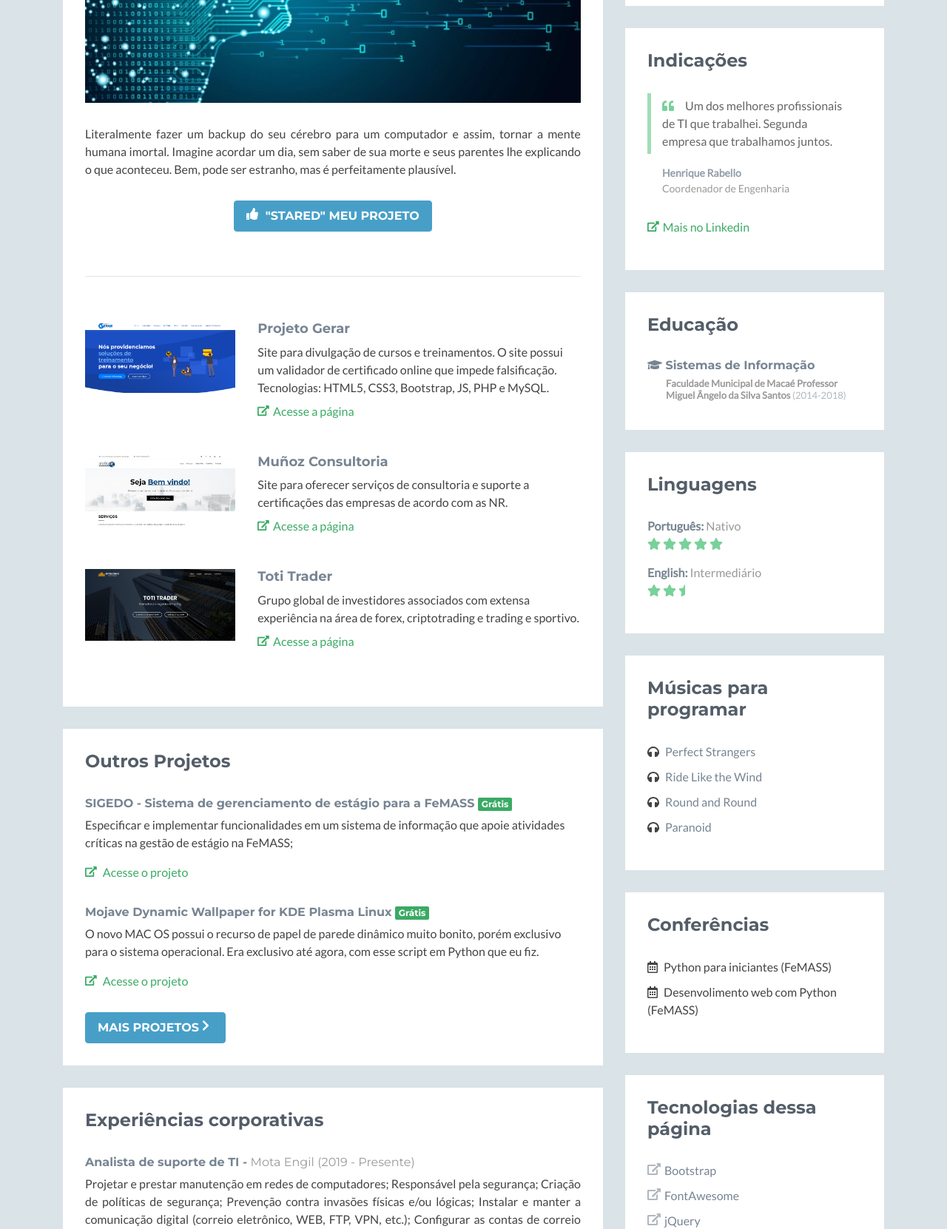
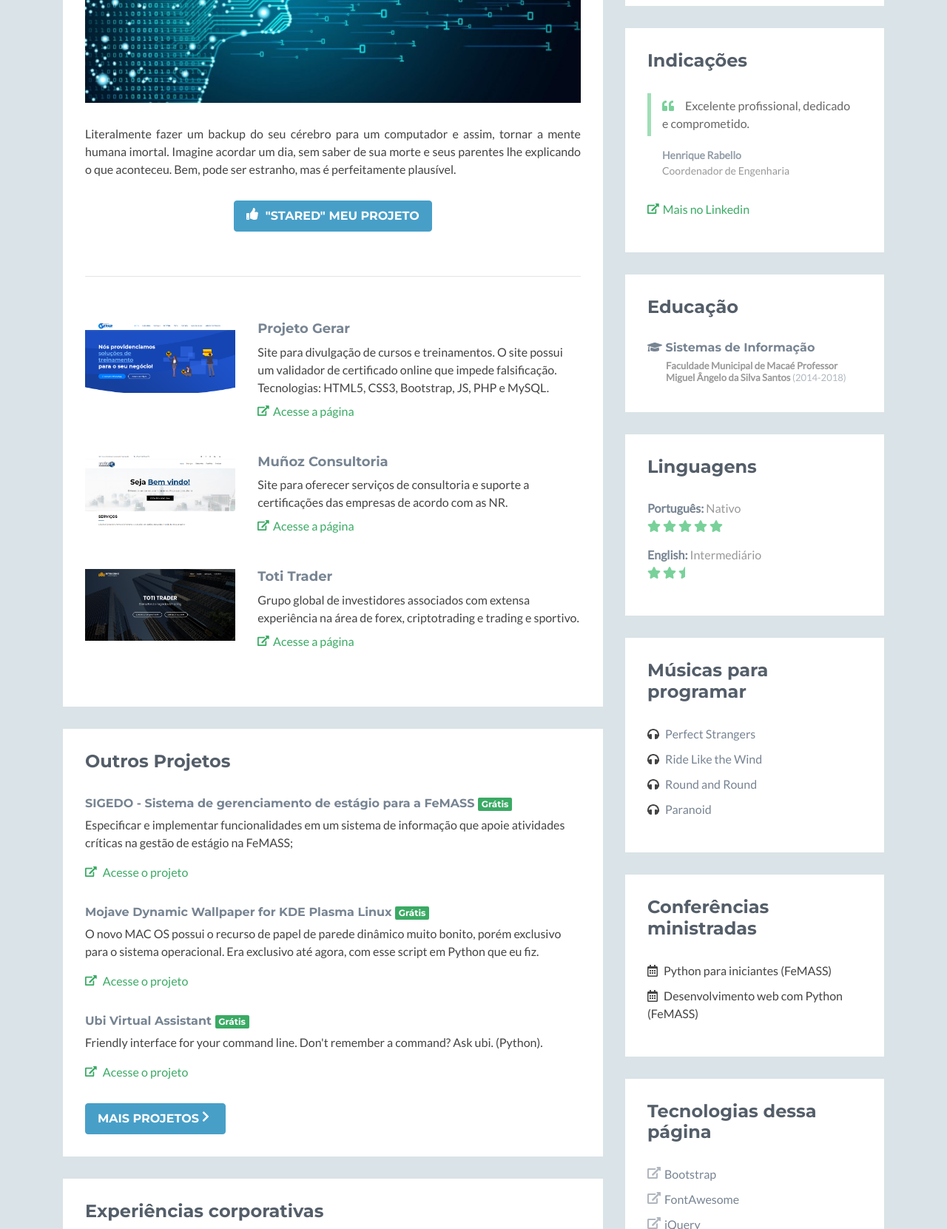
Before and after one commit to Alzemand/alzemand.github.io, a plain HTML site: page index.html in a window 1280 px wide. Shown: the part 1020-2681 px from the top of the page at 74% size. Drawn offline with nearby package versions, Linux system fonts and the light colour scheme; a script that the page names is missing.

Commit message:
ajuste de index

```diff
--- a/index.html
+++ b/index.html
@@ -41,7 +41,7 @@
     <header class="header">
         <div class="container clearfix">
             <img class="profile-image img-fluid float-left desktop" src="assets/images/pp.jpg" alt="Edilson Alzemand" />
-            <img class="profile-image img-fluid float-left mobile" src="assets/images/pp.jpg" width="20%" height="20%" alt="Edilson Alzemand" />
+            <img class="profile-image img-fluid float-left mobile" src="assets/images/pp.jpg" width="25%" height="25%" alt="Edilson Alzemand" />
             <div class="profile-content float-left">
                 <h1 class="name">Edilson Alzemand</h1>
                 <h2 class="desc">Analista de Sistemas</h2>
@@ -97,7 +97,7 @@
                                 <p class="summary">Um projeto ambicioso de imortalizar a memória e consciência humana em
                                     um computador.</p>
                                 <div class="featured-image has-ribbon">
-                                    <a href="https://github.com/Alzemand/ubi-virtual-assistant" target="_blank">
+                                    <a href="https://github.com/Alzemand/memoria-artificial" target="_blank">
                                         <img class="img-fluid project-image"
                                             src="assets/images/projects/inteligencia.jpeg" alt="project name" />
                                     </a>
@@ -114,7 +114,7 @@
                                 </div>
                                 <!--//desc-->
                                 <a class="btn btn-cta-secondary"
-                                    href="https://github.com/Alzemand/ubi-virtual-assistant" target="_blank"><i
+                                    href="https://github.com/Alzemand/memoria-artificial" target="_blank"><i
                                         class="fas fa-thumbs-up"></i> "Stared" meu projeto</a>
                             </div>
 
@@ -206,6 +206,16 @@
                                     esse script em Python que eu fiz.</p>
                                 <p><a class="more-link" href="https://github.com/Alzemand/mojave-wallpaper-kde"
                                         target="_blank"><i class="fas fa-external-link-alt"></i> Acesse o projeto</a>
+                                </p>
+                            </div>
+                            <!--//item-->
+
+                            <div class="item">
+                                <h3 class="title"><a href="https://github.com/Alzemand/ubi-virtual-assistant" target="_blank">Ubi Virtual Assistant</a>
+                                    <span class="badge badge-theme">Grátis</span></h3>
+                                <p class="summary">Friendly interface for your command line. Don't remember a command? Ask ubi. (Python).</p>
+                                <p><a class="more-link" href="https://github.com/Alzemand/ubi-virtual-assistant" target="_blank"><i
+                                            class="fas fa-external-link-alt"></i> Acesse o projeto</a>
                                 </p>
                             </div>
                             <!--//item-->
@@ -362,7 +372,7 @@
                         <div class="content">
                             <div class="item">
                                 <blockquote class="quote">
-                                    <p><i class="fas fa-quote-left"></i>Um dos melhores profissionais de TI que trabalhei. Segunda empresa que trabalhamos juntos.</p>
+                                    <p><i class="fas fa-quote-left"></i>Excelente profissional, dedicado e comprometido.</p>
                                 </blockquote>
                                 <p class="source"><span class="name">Henrique Rabello</span><br /><span class="title">Coordenador de Engenharia</span></p>
                             </div>
@@ -458,11 +468,11 @@
 
                 <aside class="list conferences aside section">
                     <div class="section-inner">
-                        <h2 class="heading">Conferências</h2>
+                        <h2 class="heading">Conferências ministradas</h2>
                         <div class="content">
                             <ul class="list-unstyled">
                                 <li><i class="far fa-calendar-alt"></i> Python para iniciantes (FeMASS)</li>
-                                <li><i class="far fa-calendar-alt"></i> Desenvolimento web com Python (FeMASS)</li>
+                                <li><i class="far fa-calendar-alt"></i> Desenvolvimento web com Python (FeMASS)</li>
                             </ul>
                         </div>
                         <!--//content-->
@@ -511,6 +521,7 @@
         <div class="container text-center">
             <!--/* This template is released under the Creative Commons Attribution 3.0 License. Please keep the attribution link below when using for your own project. Thank you for your support. :) If you'd like to use the template without the attribution, you can check out our commercial license options via our website: themes.3rdwavemedia.com */-->
             <small class="copyright">Agradecimentos a Xiaoying Riley</small>
+            <!-- https://themes.3rdwavemedia.com/ -->
         </div>
         <!--//container-->
     </footer>
```
